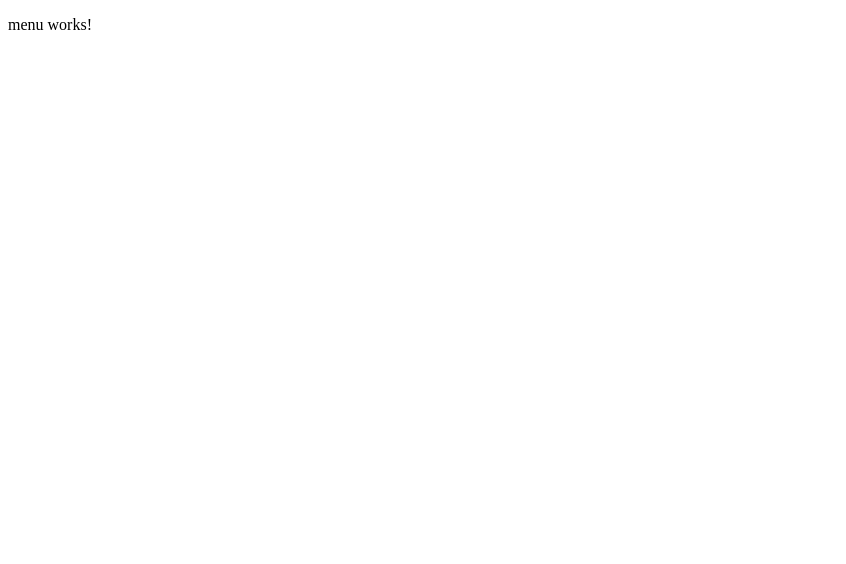
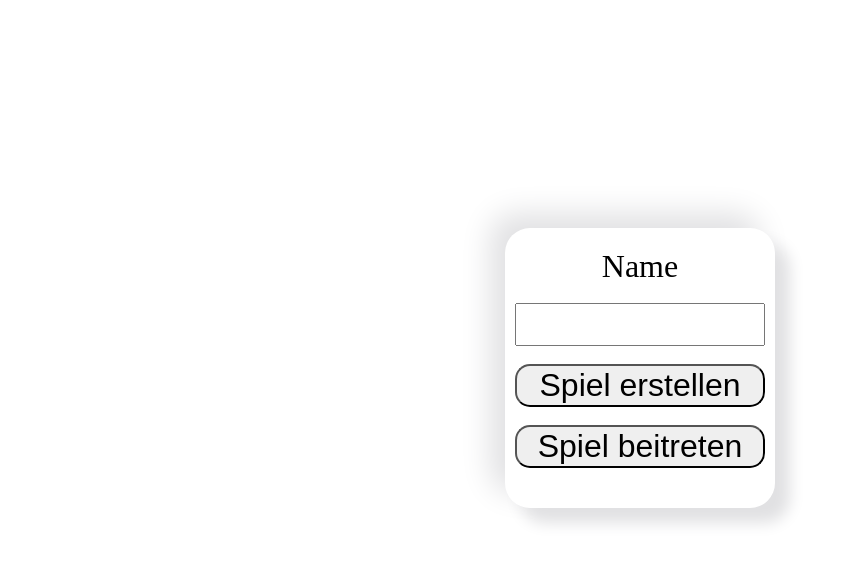
Before and after one commit to lucbu01/jass, an Angular app in the folder frontend/: page / in a window 1280 px wide. Shown: the top 564 px of the page, without its empty margins (0-846 px from the left). Built offline with nearby package versions, Linux system fonts and the light colour scheme.

Commit message:
add basics of the menu desgin

```diff
--- a/frontend/src/app/menu/menu.component.html
+++ b/frontend/src/app/menu/menu.component.html
@@ -1 +1,8 @@
-<p>menu works!</p>
+<div class="center">
+    <div class="card">
+        <label for="username" class="label">Name</label><br>
+        <input id="username" type="text" class="input"><br>
+        <button class="button">Spiel erstellen</button><br>
+        <button class="button">Spiel beitreten</button>
+    </div>
+</div>
--- a/frontend/src/app/menu/menu.component.scss
+++ b/frontend/src/app/menu/menu.component.scss
@@ -0,0 +1,35 @@
+.center
+{
+    height:90vh;
+    width:100%;
+    display: flex;
+    justify-content: center;
+    align-items: center;
+}
+
+.card
+{
+    padding: 10px;
+    height:250px;
+    width:250px;
+    padding-top: 20px;
+    display:flex;
+    flex-direction:column;
+    position:relative;
+    box-shadow:  15px 15px 15px #e1e1e3, -15px -15px 30px #e1e1e3;
+    border-radius: 25px;
+}
+
+.label {
+    font-size: xx-large;
+    text-align: center;
+}
+
+.input {
+    font-size: xx-large;
+}
+
+.button {
+    font-size: xx-large;
+    border-radius: 15px;
+}
```
